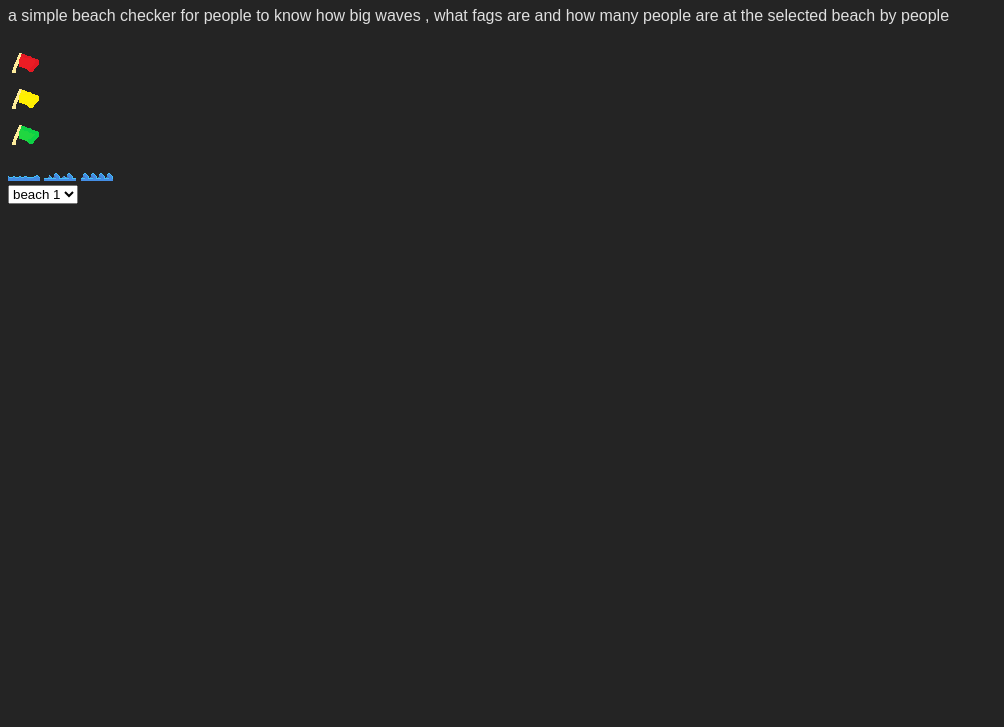
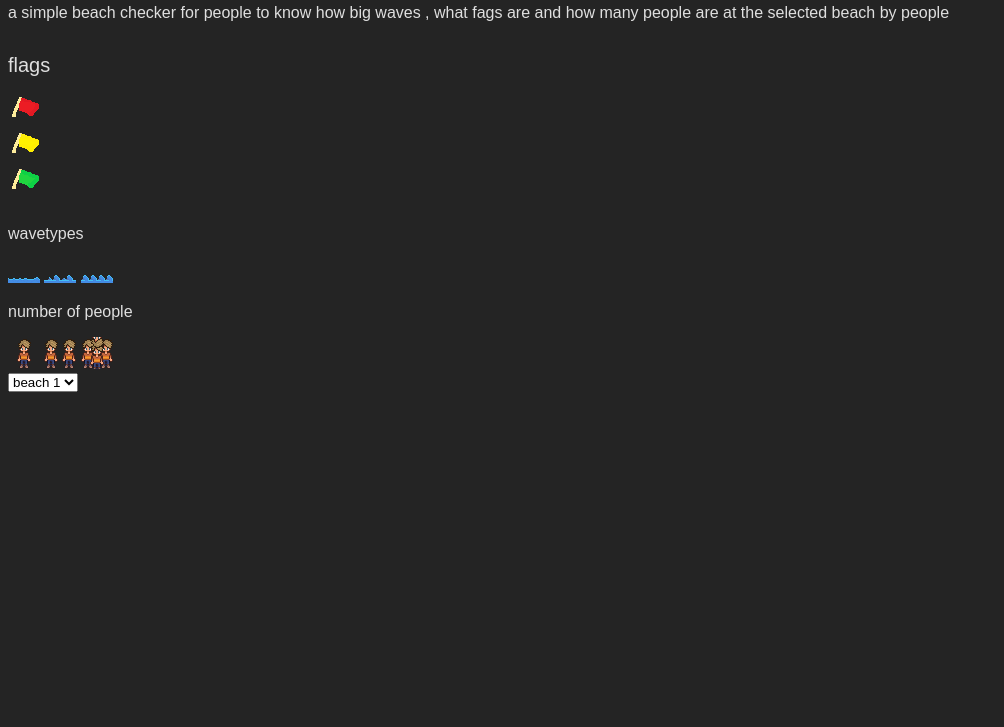
Before and after one commit to Whynot4n0t/beach-checker, a plain HTML site: page beach checker/index.html in a window 1280 px wide. Shown: the part 73-800 px from the top of the page, without its empty margins (0-1004 px from the left). Drawn offline with Linux system fonts and the light colour scheme.

Commit message:
added number of people and more divs

```diff
--- a/beach checker/index.css
+++ b/beach checker/index.css
@@ -3,3 +3,16 @@ body{
     color: rgb(223, 223, 223);
     font-family: Arial, Helvetica, sans-serif;
 }
+.flagstext{
+    margin-top: 32px;
+    margin-bottom: 8px;
+    font-size: 20px;
+}
+.toptext{
+    margin-top: 8px;
+    margin-bottom: 32px;
+}
+.waves{
+    margin-bottom: 8px;
+    margin-top: 32px;
+}
--- a/beach checker/index.html
+++ b/beach checker/index.html
@@ -8,24 +8,39 @@
     <link rel="stylesheet" href="index.css">
 </head>
 <body>
-    <h1>beach checker</h1>
+    <h1 class="toptext">beach checker</h1>
     <p>a simple beach checker for people to know how big waves , what fags are and how many people are at the selected beach by people</p>
 
-    <form action="redflag.html" class="1">
+    <div class="flags">
+        <p class="flagstext">flags</p>
+        <form action="redflag.html" class="redflag">
             <input type="image" src="icons/redflag.png" alt="redflag">
         </form>
-    <form action="yellowflag.html" class="2">
+        <form action="yellowflag.html" class="yellowflag">
             <input type="image" src="icons/yellowflag.png" alt="yellowflag">
         </form>
-    <form action="greenflag.html" class="3">
+        <form action="greenflag.html" class="greenflag">
             <input type="image" src="icons/greenflag.png" alt="greenflag">
         </form>
+    </div>
 
+    <div class="wavetypes">
+        <p class="waves">wavetypes</p>
         <form action="wavetypes.html" class="4, 5, 6">
             <input type="image" src="icons/wavesmall.png" alt="wavesmall">
             <input type="image" src="icons/wavemedium.png" alt="wavemedium">
             <input type="image" src="icons/wavebig.png" alt="wavebig">
         </form>
+    </div>
+
+    <div class="peoplenum">
+        <p class="numberofpeople"> number of people</p>
+        <form action="peoplenum.html" class="people">
+            <input type="image" src="icons/peoplelittle.png" alt="peoplelittle">
+            <input type="image" src="icons/peoplemedium.png" alt="peoplemedium">
+            <input type="image" src="icons/peoplewaytoomuch.png" alt="peoplewaytoomuch">
+        </form>
+    </div>
 
     <div id="selectHolder">
         <select id="changingList" onchange="editDropBox();">
--- a/beach checker/wavetypes.css
+++ b/beach checker/wavetypes.css
@@ -7,7 +7,6 @@ body{
 .container {
     position: relative;
     width: 32px;
-    height: 32px;
   }
 
   .image {
```
Also changed, not shown: beach checker/peoplenum.html (added, +31 -0 lines), beach checker/icons/peoplelittle.png (added), beach checker/icons/peoplemedium.png (added), beach checker/icons/peoplewaytoomuch.png (added), beach checker/wavetypes.html (line endings or trailing spaces). Lines whose indentation alone changed are shown as unchanged.
